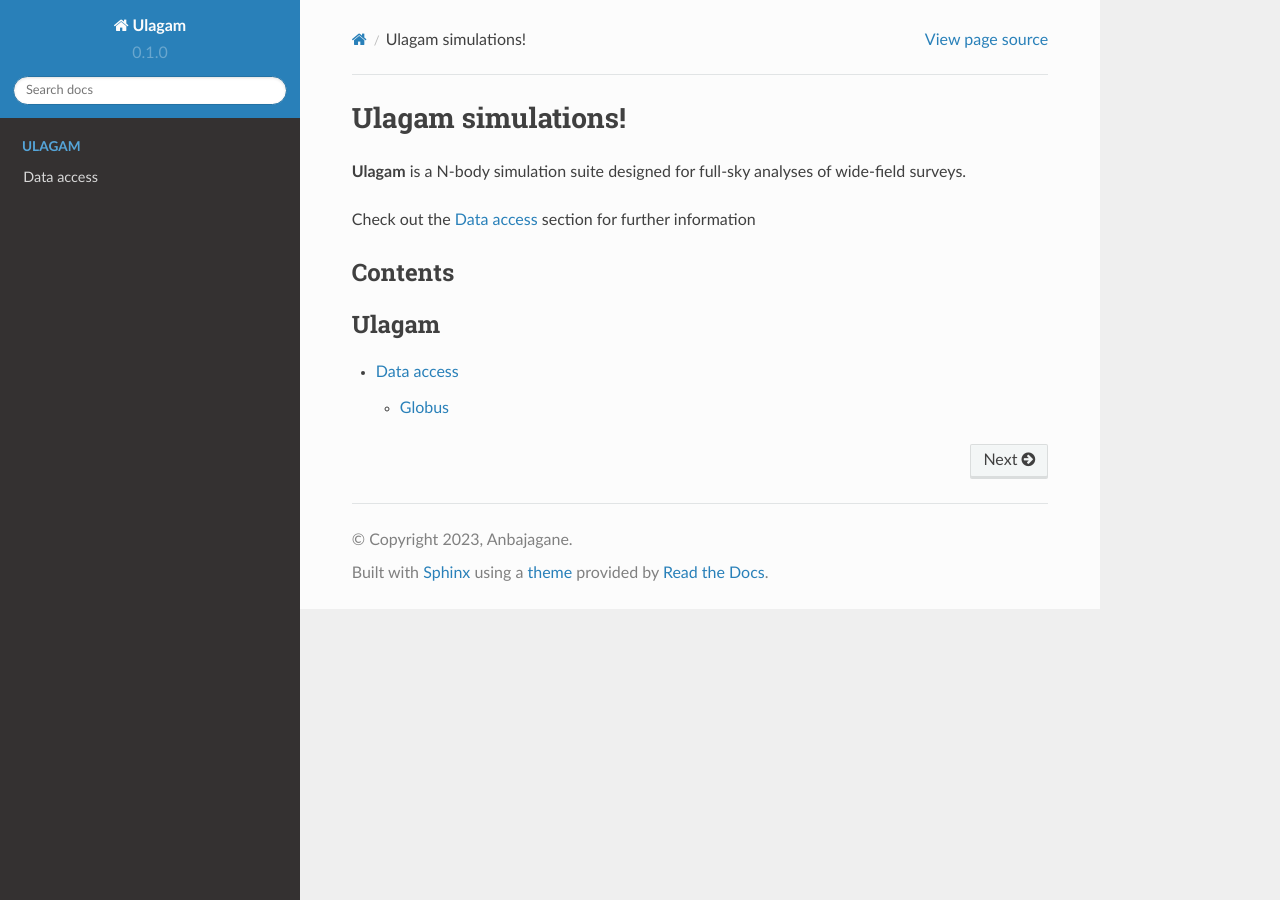
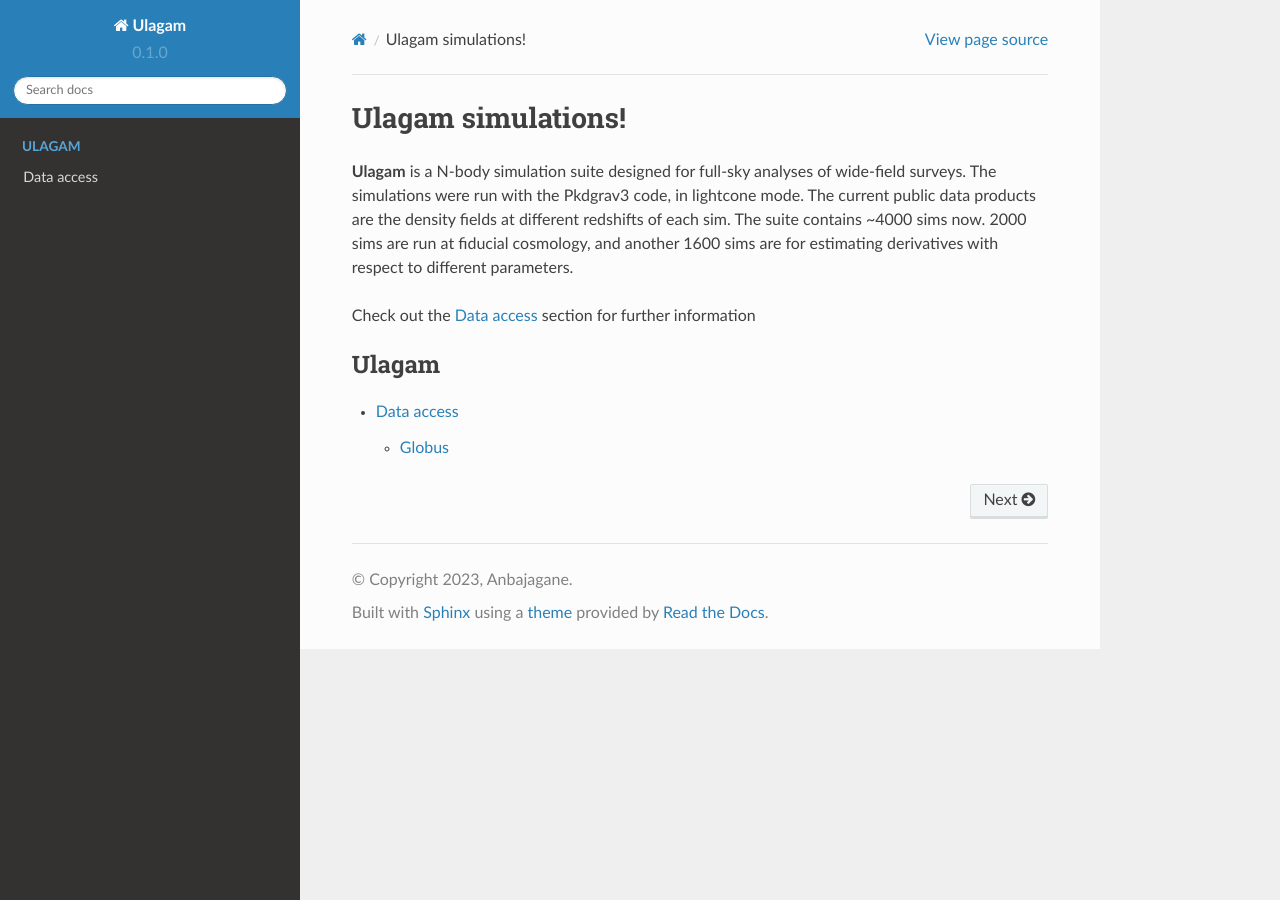
Before and after one commit to DhayaaAnbajagane/Ulagam-simulations, a Sphinx documentation site: the page built from docs/source/index.rst, in a window 1280 px wide. Built offline with Sphinx 7.4.7 and the Read the Docs theme 2.0.0, drawn with Linux system fonts in a browser that asks for light colours.

Commit message:
Update index.rst

```diff
--- a/docs/source/index.rst
+++ b/docs/source/index.rst
@@ -1,12 +1,10 @@
 Ulagam simulations!
 ===================================
 
-**Ulagam** is a N-body simulation suite designed for full-sky analyses of wide-field surveys.
+**Ulagam** is a N-body simulation suite designed for full-sky analyses of wide-field surveys. The simulations were run with the Pkdgrav3 code, in lightcone mode. The current public data products are the density fields at different redshifts of each sim. The suite contains ~4000 sims now. 2000 sims are run at fiducial cosmology, and another 1600 sims are for estimating derivatives with respect to different parameters.
 
 Check out the :doc:`access` section for further information
 
-Contents
---------
 
 .. toctree::
    :maxdepth: 2
```
